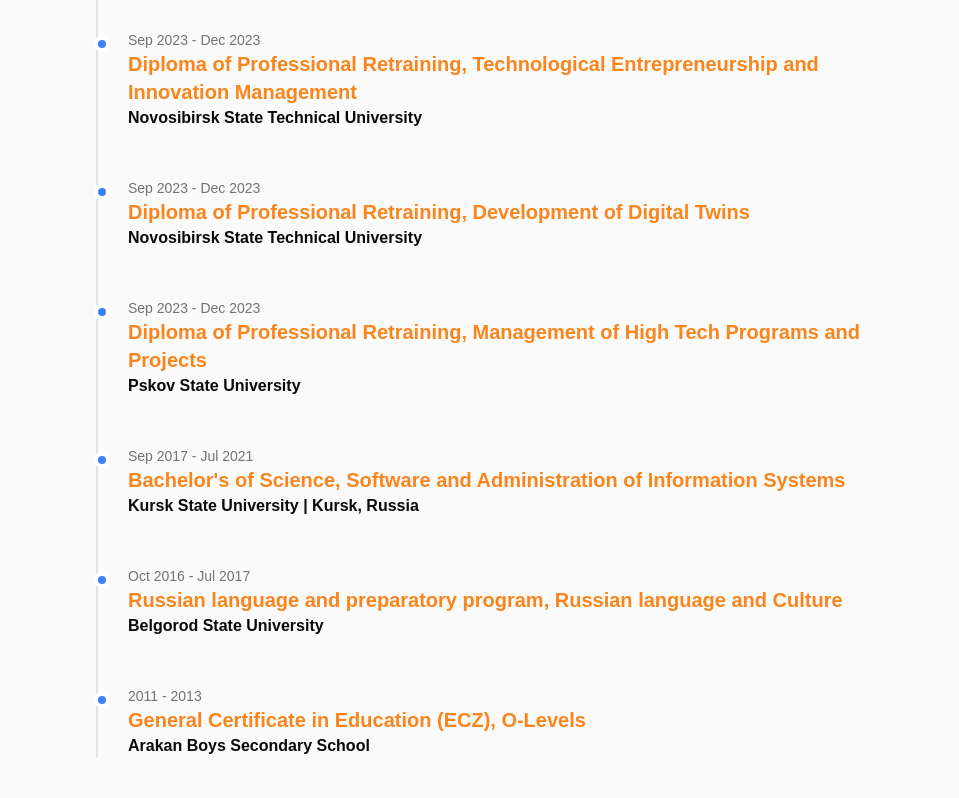
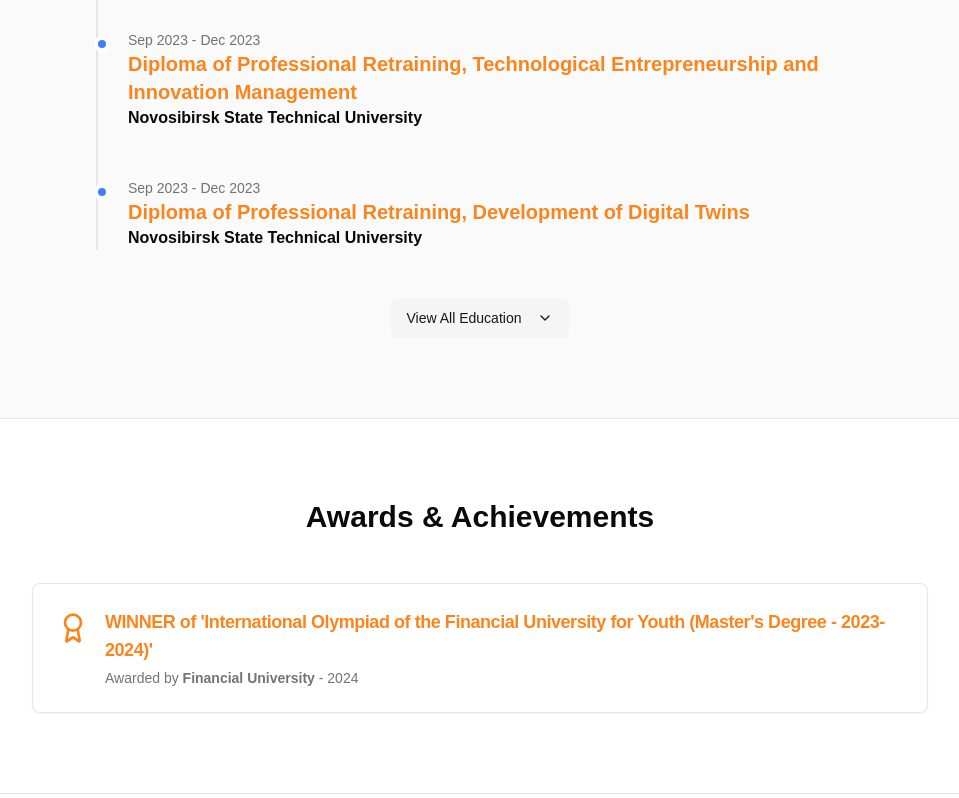
Before and after one commit to MS0C54073/muzoprof, a Next.js app: page / in a window 1280 px wide. Shown: the part 3414-4212 px from the top of the page, without its empty margins (160-1119 px from the left). Built offline with nearby package versions, Linux system fonts and the light colour scheme.

Commit message:
Do the same for the Education section as well

```diff
--- a/src/app/page.tsx
+++ b/src/app/page.tsx
@@ -320,9 +320,11 @@ export default function Home() {
     const [showAllCerts, setShowAllCerts] = useState(false);
     const [showAllExperience, setShowAllExperience] = useState(false);
     const [openAccordionItems, setOpenAccordionItems] = useState<string[]>([]);
+    const [showAllEducation, setShowAllEducation] = useState(false);
     const initialProjectsToShow = 4;
     const initialCertsToShow = 4;
     const initialExperienceToShow = 4;
+    const initialEducationToShow = 4;
 
 
     const { register, handleSubmit, reset, formState: { errors } } = useForm<OrderFormData>({
@@ -977,7 +979,7 @@ export default function Home() {
           <h2 className="text-3xl font-bold text-center mb-12"><TranslatedText text="Education" /></h2>
           <div className="max-w-3xl mx-auto relative pl-8">
             <div className="absolute left-0 top-0 h-full w-0.5 bg-border"></div>
-            {education.map((edu, index) => (
+            {(showAllEducation ? education : education.slice(0, initialEducationToShow)).map((edu, index) => (
               <div key={index} className="mb-12 relative">
                 <div className="absolute left-[-34px] top-1.5 w-4 h-4 bg-primary rounded-full border-4 border-background"></div>
                 <p className="text-sm text-muted-foreground">{edu.duration}</p>
@@ -986,6 +988,14 @@ export default function Home() {
               </div>
             ))}
           </div>
+          {!showAllEducation && education.length > initialEducationToShow && (
+              <div className="text-center mt-8">
+                  <Button variant="secondary" onClick={() => setShowAllEducation(true)}>
+                      <TranslatedText text="View All Education" />
+                      <ChevronDown className="ml-2 h-4 w-4" />
+                  </Button>
+              </div>
+          )}
         </section>
 
         {/* Awards Section */}
```
